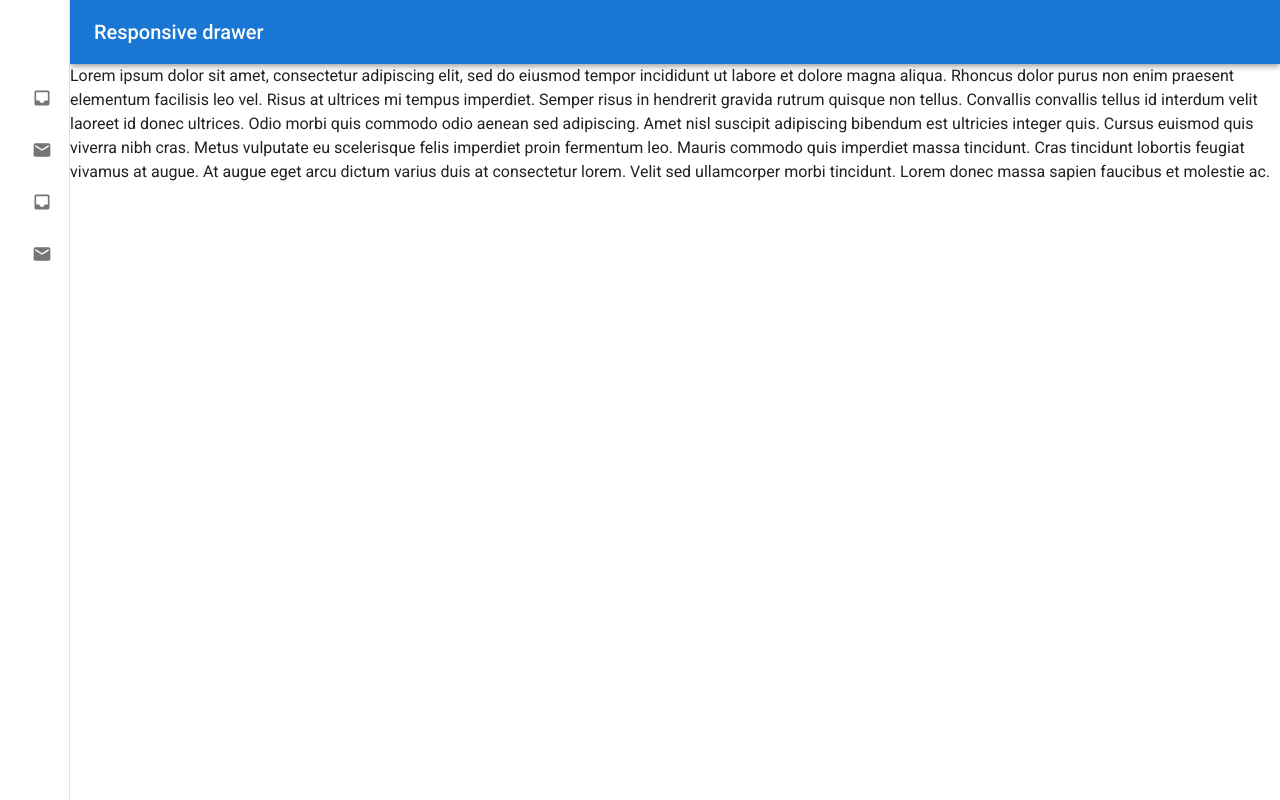
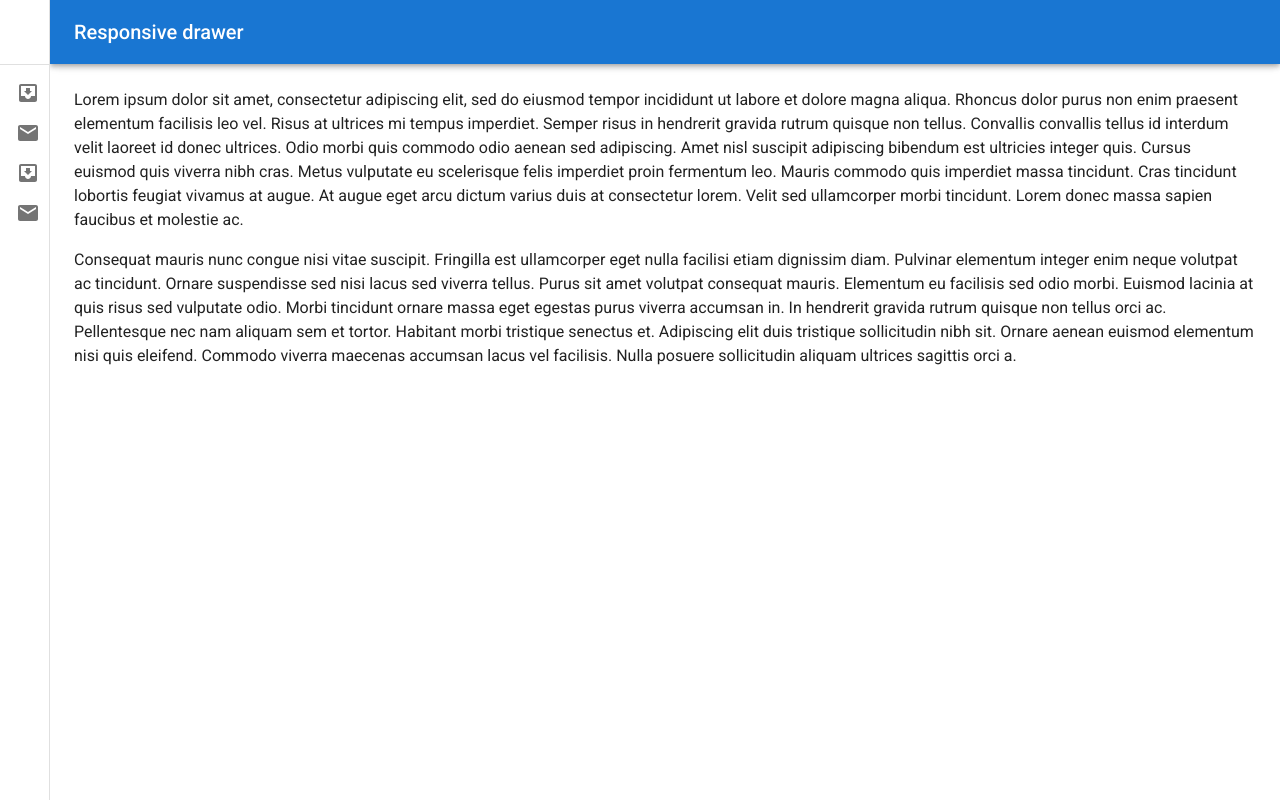
Before and after one commit to ankr19/practicematerialui, a Next.js app: page / in a window 1280 px wide. Built offline with nearby package versions, Linux system fonts and the light colour scheme.

Commit message:
ui: page update

```diff
--- a/app/page.js
+++ b/app/page.js
@@ -1,9 +1,8 @@
 import Layout1 from '@/components/Layout/Layout1'
+import Layout2 from '@/components/Layout/Layout2'
 import React from 'react'
 export default function Home() {
   return (
-    <Layout1>
-
-    </Layout1>
+    <Layout2/>
   )
 }
```
